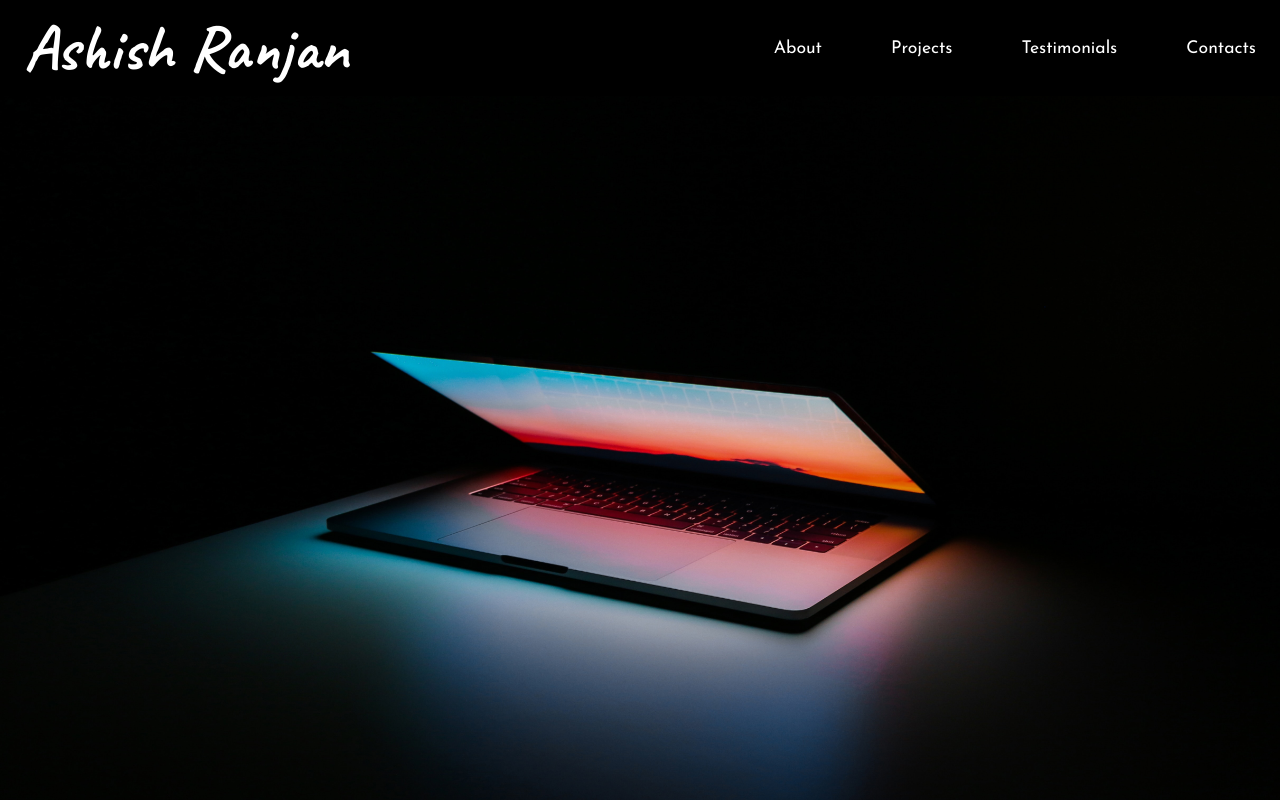
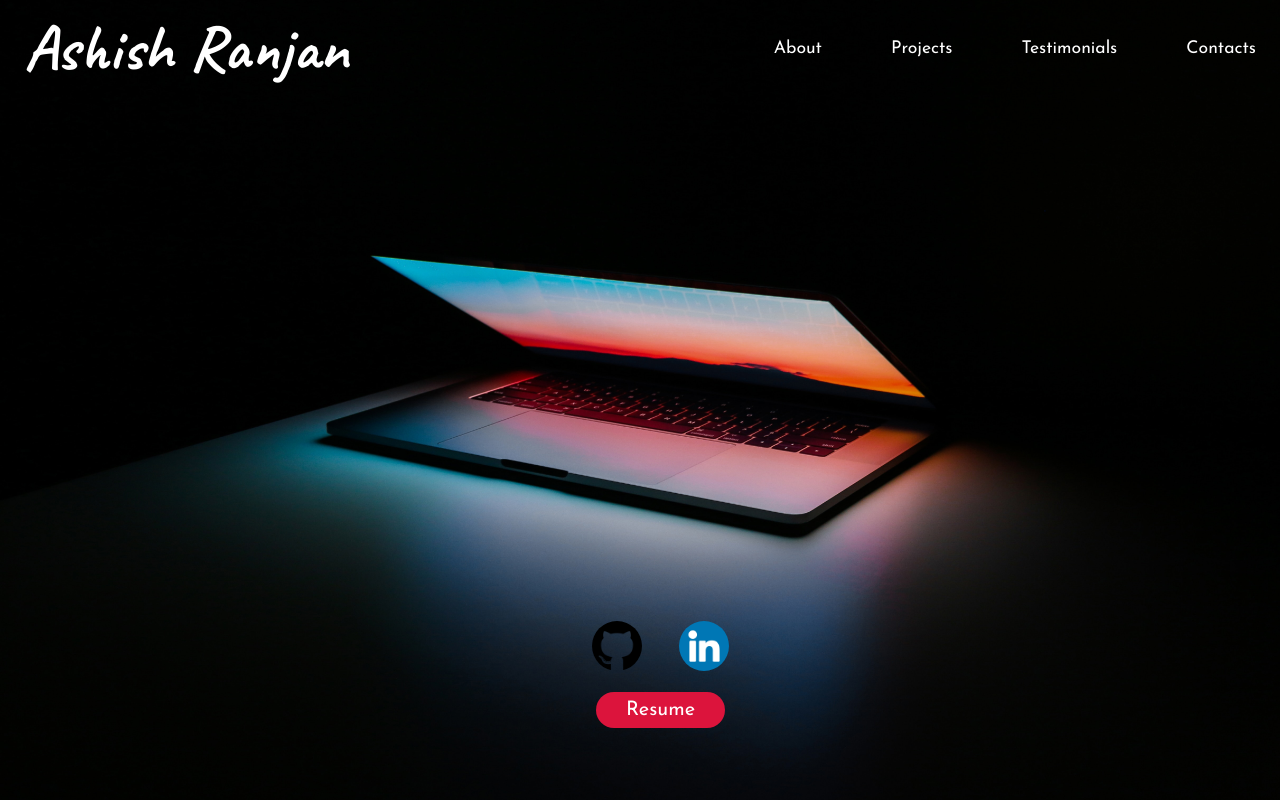
Before and after one commit to coder-vaani/portfolio-html, a plain HTML site: page index.html in a window 1280 px wide. Shown: the top 800 px of the page. Drawn offline with Linux system fonts and the light colour scheme.

Commit message:
second commit

```diff
--- a/index.html
+++ b/index.html
@@ -9,7 +9,9 @@
 </head>
 
 <body>
+    <!--Header-->
     <header>
+        <div class='header'>
             <div class='navbar row'>
                 <div class='logo col-2'>
                     <h1>Ashish Ranjan</h1>
@@ -21,12 +23,8 @@
                     <a href="#contact">Contacts</a>
                 </div>
             </div>
-    </header>
-
-    <main>
-        <div class='home'>
-            <!-- <div className='homelinks'>
-                <div className='links'>
+            <div class='headerlinks'>
+                <div class='links'>
                     <a href="https://github.com/coder-vaani">
                         <img src="images/github-sign.png" alt="Github Logo" />
                     </a>
@@ -34,12 +32,17 @@
                         <img src="images/linkedin.png" alt="LinkedIn Logo" />
                     </a>
                 </div>
-                <div className='cv'>
+                <div class='cv'>
                     <a href="documents/AshishRanjan.pdf">Resume</a>
                 </div>
-            </div> -->
             </div>
+        </div>
+    </header>
+
+    <!--Main-->
+    <main>
         <div class='container'>
+            <!--About Me-->
             <div class='mini-container' id='about'>
                 <div class='heading'>
                     <h1>About Me</h1>
@@ -71,6 +74,8 @@
                     </div>
                 </div>
             </div>
+
+            <!--Projects-->
             <div class='mini-container' id='projects'>
                 <div class='heading'>
                     <h1>Projects</h1>
@@ -83,13 +88,13 @@
                         </div>
                         <div class='card-content'>
                             <h2>Portfolio</h2>
-                            <h4>React JS</h4>
+                            <h4>HTML, CSS</h4>
 
                             <h5>Features - </h5>
                             <ul>
                                 <li>Displays My resume</li>
                                 <li>Repo Link -
-                                    <a class='repolink' href="https://github.com/coder-vaani/react-portfolio">View
+                                    <a class='repolink' href="https://github.com/coder-vaani/portfolio-html">View
                                         Project</a>
                                 </li>
 
@@ -143,6 +148,8 @@
 
                 </div>
             </div>
+
+            <!--Skills-->
             <div class='mini-container' id='skills'>
                 <div class='heading'>
                     <h1>Skills</h1>
@@ -201,6 +208,8 @@
                     </div>
                 </div>
             </div>
+
+            <!--Testimonials-->
             <div class='mini-container' id='testimonials'>
                 <div class='heading'>
                     <h1>Testimonials</h1>
@@ -252,6 +261,8 @@
 
                 </div>
             </div>
+
+            <!--Contact Me-->
             <div class='mini-container' id='contact'>
                 <div class='heading'>
                     <h1>Contact Me</h1>
@@ -314,12 +325,14 @@
         </div>
     </main>
 
+    <!--Footer-->
     <footer>
         <div class='footer'>
             <p>Created with <span class='heart'>❤</span> by <span class='creator'>Ashish Ranjan</span></p>
         </div>
     </footer>
 
+
 </body>
 
 </html>
--- a/style.css
+++ b/style.css
@@ -6,6 +6,7 @@
     padding: 0;
     box-sizing: border-box;
     font-family: 'Josefin Sans', sans-serif;
+    scroll-behavior: smooth;
 }
 
 .row {
@@ -25,19 +26,17 @@ a {
 }
 
 /* home */
-.home {
+.header {
     background-image: url("./images/background.jpg");
     background-size: cover;
     background-position: center;
     height: 100vh;
-    position: relative;
 }
 
 /* home */
 
 /* navbar */
-header {
-    background-color: black;
+.navbar {
     color: white;
     width: 100%;
     padding: 0.5rem 1.5rem;
@@ -68,14 +67,12 @@ header {
 /* navbar */
 
 /* home links */
-.homelinks {
+.headerlinks {
     position: absolute;
     margin: auto;
     left: 45%;
     bottom: 10%;
     text-align: center;
-    border: 2px solid red;
-    background-color: black;
 }
 
 .links img {
```
Lines whose indentation alone changed are shown as unchanged.
